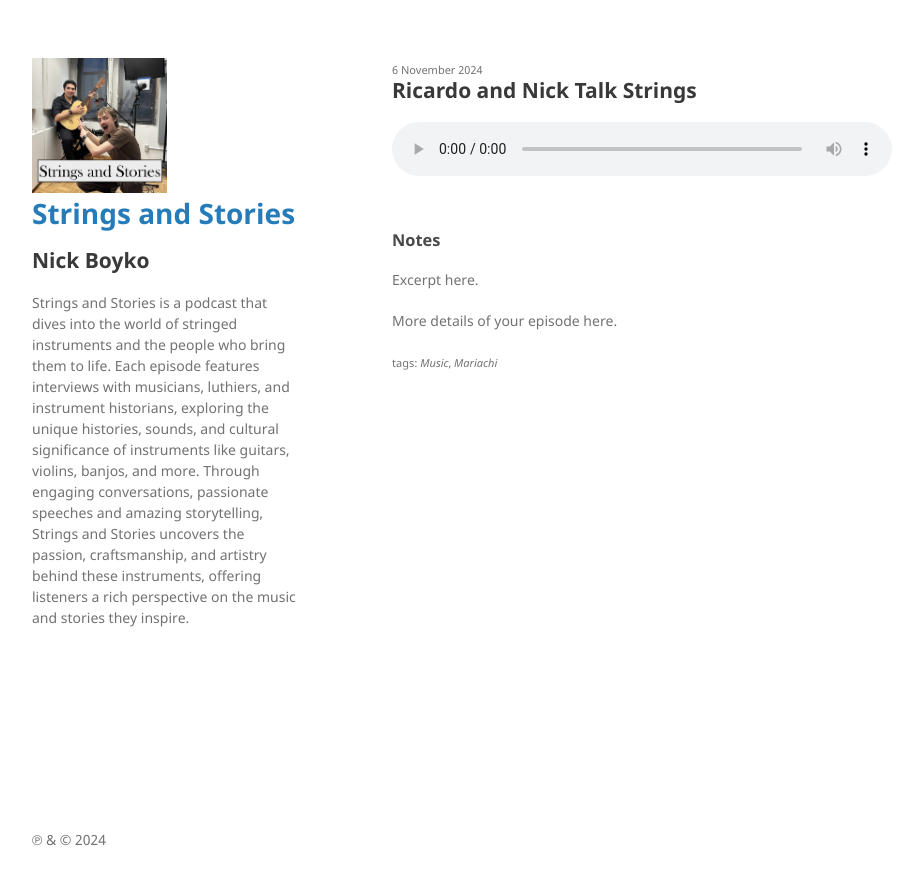
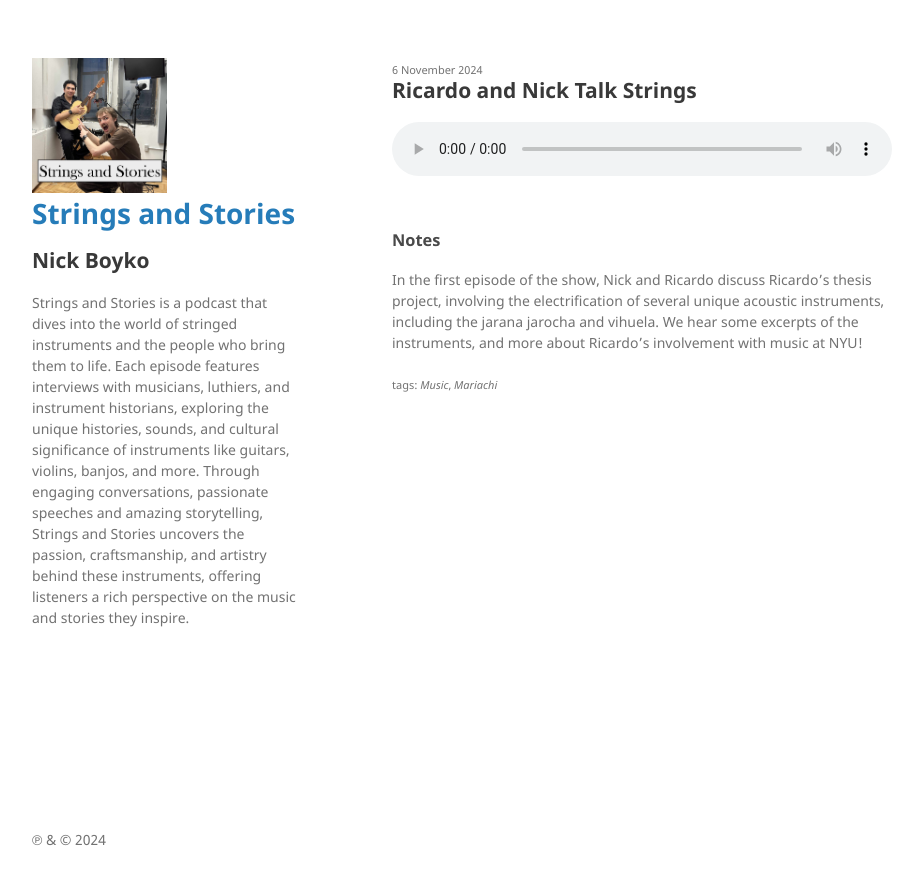
Before and after one commit to nickboyko/podcast, a Jekyll site: the page built from _posts/2024-11-06-ep1.md, in a window 1280 px wide. Shown: the top 885 px of the page, without its empty margins (178-1100 px from the left). Built offline with Jekyll 4.4.1, drawn with Linux system fonts in a browser that asks for light colours.

Commit message:
update episode description

```diff
--- a/_posts/2024-11-06-ep1.md
+++ b/_posts/2024-11-06-ep1.md
@@ -11,7 +11,5 @@ block:        "no" # no means it is published
 layout: podcast
 excerpt_separator: <!--more-->
 ---
-Excerpt here.
-<!--more-->
 
-More details of your episode here.
+In the first episode of the show, Nick and Ricardo discuss Ricardo's thesis project, involving the electrification of several unique acoustic instruments, including the jarana jarocha and vihuela. We hear some excerpts of the instruments, and more about Ricardo's involvement with music at NYU!
```
